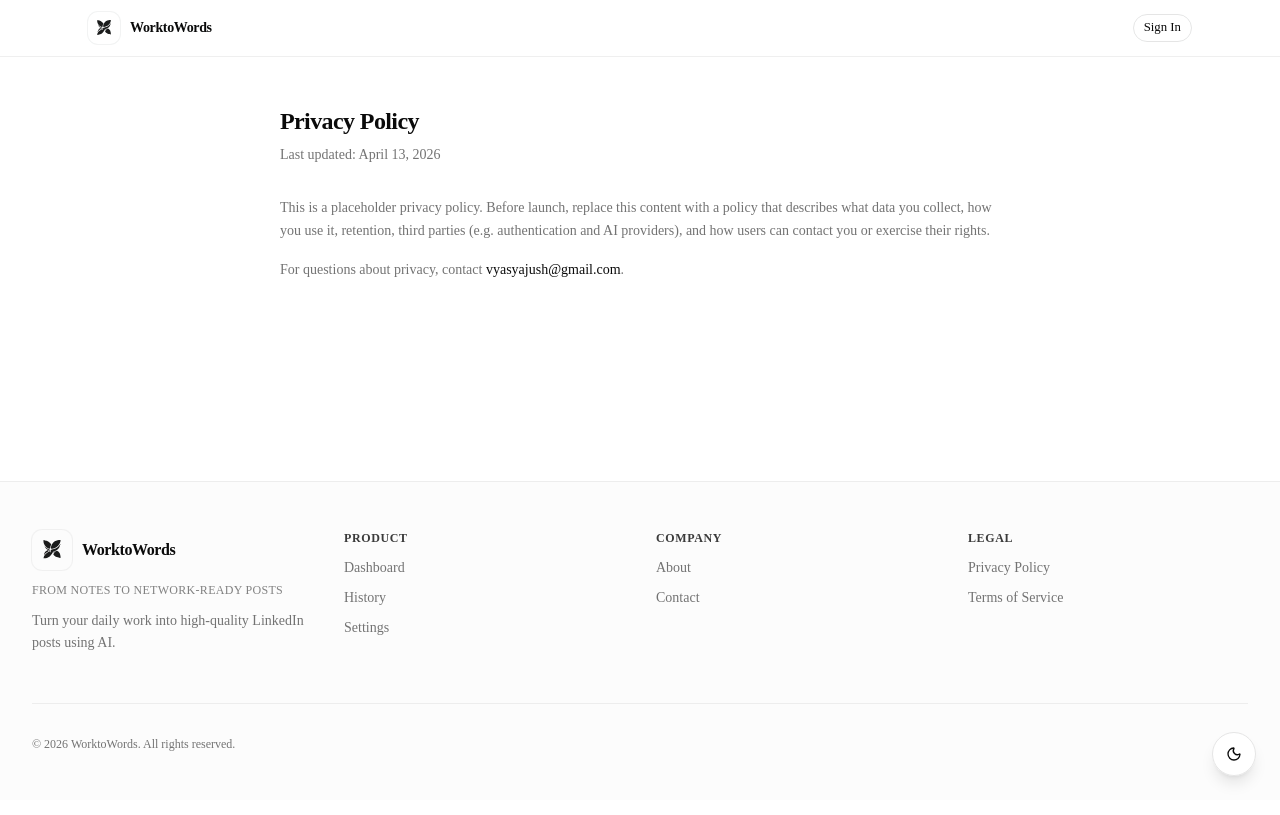
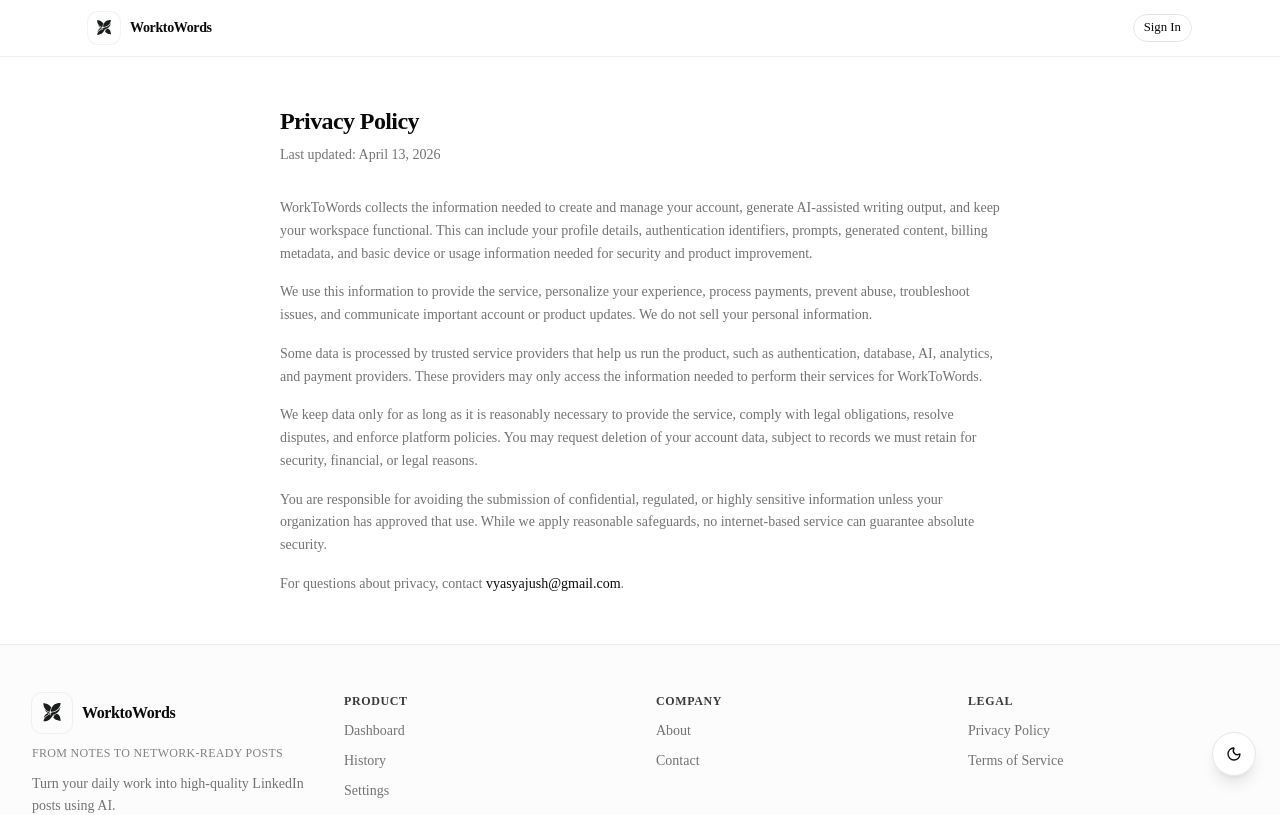
Before and after one commit to notsoocool/worktowords, a Next.js app: page /privacy in a window 1280 px wide. Shown: the top 815 px of the page. Built offline with nearby package versions, Linux system fonts and the light colour scheme; no server answers.

Commit message:
docs: replace placeholder legal pages

```diff
--- a/app/privacy/page.tsx
+++ b/app/privacy/page.tsx
@@ -7,10 +7,37 @@
       </p>
       <div className="mt-8 space-y-4 text-sm leading-relaxed text-muted-foreground">
         <p>
-          This is a placeholder privacy policy. Before launch, replace this
-          content with a policy that describes what data you collect, how you
-          use it, retention, third parties (e.g. authentication and AI
-          providers), and how users can contact you or exercise their rights.
+          WorkToWords collects the information needed to create and manage your
+          account, generate AI-assisted writing output, and keep your workspace
+          functional. This can include your profile details, authentication
+          identifiers, prompts, generated content, billing metadata, and basic
+          device or usage information needed for security and product
+          improvement.
+        </p>
+        <p>
+          We use this information to provide the service, personalize your
+          experience, process payments, prevent abuse, troubleshoot issues, and
+          communicate important account or product updates. We do not sell your
+          personal information.
+        </p>
+        <p>
+          Some data is processed by trusted service providers that help us run
+          the product, such as authentication, database, AI, analytics, and
+          payment providers. These providers may only access the information
+          needed to perform their services for WorkToWords.
+        </p>
+        <p>
+          We keep data only for as long as it is reasonably necessary to
+          provide the service, comply with legal obligations, resolve disputes,
+          and enforce platform policies. You may request deletion of your
+          account data, subject to records we must retain for security,
+          financial, or legal reasons.
+        </p>
+        <p>
+          You are responsible for avoiding the submission of confidential,
+          regulated, or highly sensitive information unless your organization
+          has approved that use. While we apply reasonable safeguards, no
+          internet-based service can guarantee absolute security.
         </p>
         <p>
           For questions about privacy, contact{" "}
--- a/app/terms/page.tsx
+++ b/app/terms/page.tsx
@@ -7,10 +7,33 @@
       </p>
       <div className="mt-8 space-y-4 text-sm leading-relaxed text-muted-foreground">
         <p>
-          This is a placeholder terms of service. Replace it with terms that
-          cover acceptable use, account responsibilities, limitations of
-          liability, subscription or billing (if applicable), and governing law
-          before production use.
+          By using WorkToWords, you agree to use the platform lawfully and in a
+          way that does not interfere with the service, other users, or our
+          providers. You are responsible for the accuracy of the information
+          you submit and for maintaining the security of your account.
+        </p>
+        <p>
+          You may not use the service to create unlawful, infringing,
+          deceptive, abusive, or harmful content, attempt unauthorized access,
+          reverse engineer restricted systems, or misuse generated output in a
+          way that violates applicable law or third-party rights.
+        </p>
+        <p>
+          WorkToWords may suspend or terminate access when accounts violate
+          these terms, create security risk, or abuse the platform. We may also
+          update or discontinue product features as the service evolves.
+        </p>
+        <p>
+          AI-generated results are provided on an as-is basis and may be
+          incomplete or inaccurate. You are responsible for reviewing output
+          before publishing, sharing, or relying on it for personal, legal,
+          financial, or professional decisions.
+        </p>
+        <p>
+          To the extent permitted by law, WorkToWords is not liable for
+          indirect, incidental, special, or consequential damages arising from
+          use of the service. Your continued use of the platform after updates
+          to these terms means you accept the revised terms.
         </p>
         <p>
           For questions about these terms, contact{" "}
```
